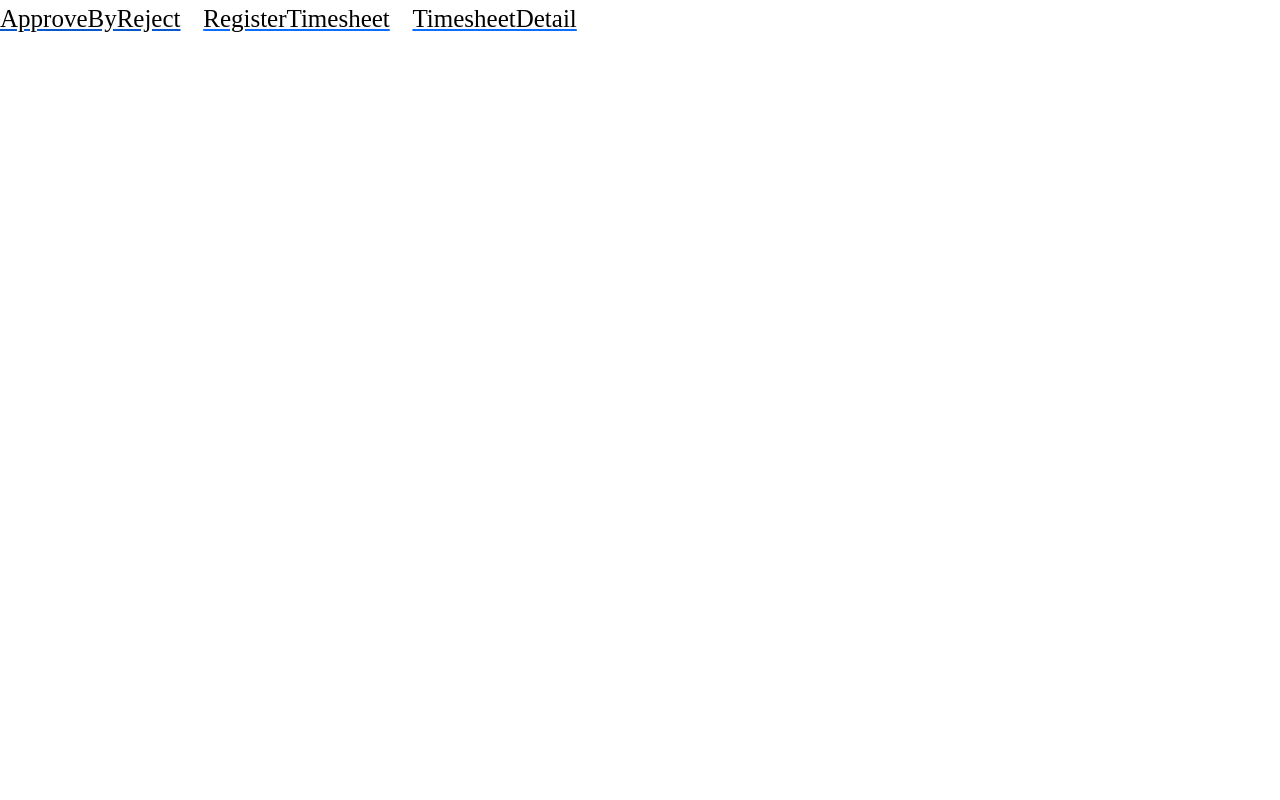
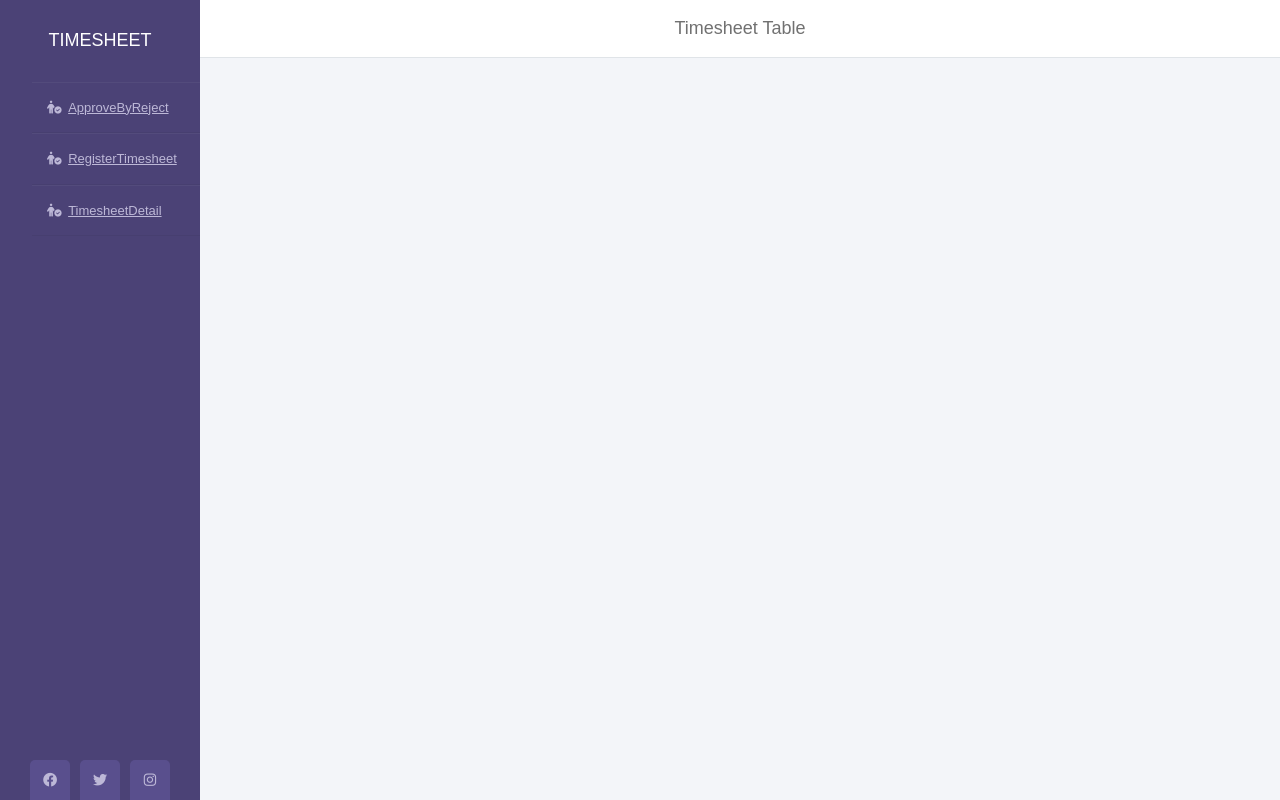
Before and after one commit to Binary-Training/Timesheet-UI, a React (Create React App) app: page / in a window 1280 px wide. Built offline with nearby package versions, Linux system fonts and the light colour scheme.

Commit message:
add files

```diff
--- a/public/index.html
+++ b/public/index.html
@@ -1,14 +1,12 @@
 <!DOCTYPE html>
 <html lang="en">
+
 <head>
   <meta charset="utf-8" />
   <link rel="icon" href="%PUBLIC_URL%/favicon.ico" />
   <meta name="viewport" content="width=device-width, initial-scale=1" />
   <meta name="theme-color" content="#000000" />
-    <meta
-      name="description"
-      content="Web site created using create-react-app"
-    />
+  <meta name="description" content="Web site created using create-react-app" />
   <link rel="apple-touch-icon" href="%PUBLIC_URL%/logo192.png" />
   <!--
       manifest.json provides metadata used when your web app is installed on a
@@ -17,18 +15,14 @@
   <link rel="manifest" href="%PUBLIC_URL%/manifest.json" />
 
   <!-- Bootstrap CDN  -->
-    <link
-      href="https://cdn.jsdelivr.net/npm/bootstrap@5.1.3/dist/css/bootstrap.min.css"
-      rel="stylesheet"
-      integrity="sha384-1BmE4kWBq78iYhFldvKuhfTAU6auU8tT94WrHftjDbrCEXSU1oBoqyl2QvZ6jIW3"
-      crossorigin="anonymous"
-    />
+  <link href="https://cdn.jsdelivr.net/npm/bootstrap@5.1.3/dist/css/bootstrap.min.css" rel="stylesheet"
+    integrity="sha384-1BmE4kWBq78iYhFldvKuhfTAU6auU8tT94WrHftjDbrCEXSU1oBoqyl2QvZ6jIW3" crossorigin="anonymous" />
+  <link rel="stylesheet" href="https://cdnjs.cloudflare.com/ajax/libs/font-awesome/6.1.1/css/all.min.css"
+    integrity="sha512-KfkfwYDsLkIlwQp6LFnl8zNdLGxu9YAA1QvwINks4PhcElQSvqcyVLLD9aMhXd13uQjoXtEKNosOWaZqXgel0g=="
+    crossorigin="anonymous" referrerpolicy="no-referrer" />
 
   <!-- Bootstrap Icon CDN  -->
-    <link
-      rel="stylesheet"
-      href="https://cdn.jsdelivr.net/npm/bootstrap-icons@1.8.1/font/bootstrap-icons.css"
-    />
+  <link rel="stylesheet" href="https://cdn.jsdelivr.net/npm/bootstrap-icons@1.8.1/font/bootstrap-icons.css" />
   <!--
       Notice the use of %PUBLIC_URL% in the tags above.
       It will be replaced with the URL of the `public` folder during the build.
@@ -55,10 +49,9 @@
       To create a production bundle, use `npm run build` or `yarn build`.
     -->
   <!-- Bootstrap CDN JS -->
-    <script
-      src="https://cdn.jsdelivr.net/npm/bootstrap@5.1.3/dist/js/bootstrap.bundle.min.js"
+  <script src="https://cdn.jsdelivr.net/npm/bootstrap@5.1.3/dist/js/bootstrap.bundle.min.js"
     integrity="sha384-ka7Sk0Gln4gmtz2MlQnikT1wXgYsOg+OMhuP+IlRH9sENBO0LRn5q+8nbTov4+1p"
-      crossorigin="anonymous"
-    ></script>
+    crossorigin="anonymous"></script>
 </body>
+
 </html>
--- a/src/App.css
+++ b/src/App.css
@@ -1,9 +1,12 @@
 @import url('https://fonts.googleapis.com/css2?family=Poppins:wght@200;300;400;500;600;700;800&display=swap');
 
-* {
+*{
   margin: 0;
   padding: 0;
   box-sizing: border-box;
+  list-style: none;
+  text-decoration: none;
+  font-family: 'Josefin Sans', sans-serif;
 }
 
 .extra{
@@ -156,6 +159,10 @@ body {
   width: 100px;
 }
 
+.righter{
+  padding-left:205px ;
+}
+
 .button {
   width: 110px;
   height: 40px;
@@ -179,3 +186,87 @@ body {
   color: #6c5ce7;
   border: 1px solid #dfe6e9;
 }
+
+body{
+  background: #f3f5f9;
+}
+
+.wrapper{
+  display: flex;
+  position: relative;
+}
+
+.wrapper .sidebar{
+  position: fixed;
+  width: 200px;
+  height: 100%;
+  background: #4b4276;
+  padding: 30px 0;
+}
+
+.wrapper .sidebar h2{
+  color: #fff;
+  text-transform: uppercase;
+  text-align: center;
+  margin-bottom: 30px;
+  font-size: 18px;
+}
+
+.wrapper .sidebar ul li{
+  padding: 15px;
+  border-bottom: 1px solid rgba(0,0,0,0.05);
+  border-top: 1px solid rgba(225,225,225,0.05);
+  font-size: 13px;
+}
+
+.wrapper .sidebar ul li a{
+  color: #bdb8d7;
+  display: block;
+}
+
+.wrapper .sidebar ul li a .fas{
+  width: 25px;
+}
+
+.wrapper .sidebar ul li:hover{
+  background: #594f8d;
+}
+
+.wrapper .sidebar ul li:hover a{
+  color: #fff;
+}
+
+.wrapper .sidebar .social_media{
+  position: absolute;
+  bottom: 0;
+  left: 50%;
+  transform: translateX(-50%);
+  display: flex;
+}
+
+.wrapper .sidebar .social_media a{
+  display: block;
+  width: 40px;
+  background: #594f8d;
+  height: 40px;
+  line-height: 40px;
+  text-align: center;
+  margin: 0 5px;
+  color: #bdb8d7;
+  border-top-right-radius: 5px;
+  border-top-left-radius: 5px;
+}
+
+.wrapper .main_content{
+  width: 100%;
+  margin-left: 200px;
+}
+
+.wrapper .main_content .headers{
+  padding: 15px;
+  background: #fff;
+  color: #717171;
+  border-bottom: 1px solid #e0e4e8;
+  text-align: center;
+  font-size: 18px;
+}
--- a/src/App.js
+++ b/src/App.js
@@ -1,14 +1,14 @@
 import './App.css';
-import ApproveByReject from './Components/Reject/ApproveByReject';
-import RegisterTimesheet from './Components/Reject/RegisterTimesheet';
-import TimesheetDetail from './Components/Reject/TimesheetDetail';
-import Header from './Components/Reject/Header';
+import ApproveByReject from './Components/Reject/Pages/ApproveByReject';
+import RegisterTimesheet from './Components/Reject/Pages/RegisterTimesheet';
+import TimesheetDetail from './Components/Reject/Pages/TimesheetDetail';
 import { Routes, Route } from 'react-router-dom';
+import SideNav from './Components/SideNav';
 
 function App() {
   return (
     <div>
-      <Header />
+      <SideNav />
       <Routes>
         <Route path="/ApproveByReject" element={<ApproveByReject />} />
         <Route path="/RegisterTimesheet" element={<RegisterTimesheet />} />
--- a/src/Components/Reject/Header.js
+++ /dev/null
@@ -1,18 +0,0 @@
-import React from "react";
-
-import { Link } from "react-router-dom";
-
-function Header(){
-    return(
-        <div className="header">
-        <Link to="ApproveByReject"><p>ApproveByReject</p></Link>
-        &nbsp;&nbsp;&nbsp;&nbsp;&nbsp;&nbsp;
-        <Link to="RegisterTimesheet"><p>RegisterTimesheet</p></Link>
-        &nbsp;&nbsp;&nbsp;&nbsp;&nbsp;&nbsp;
-        <Link to="TimesheetDetail"><p>TimesheetDetail</p></Link>
-        &nbsp;&nbsp;&nbsp;&nbsp;&nbsp;&nbsp;
-        </div>
-    )
-}
-
-export default Header;
--- /dev/null
+++ b/src/Components/SideNav.js
@@ -0,0 +1,28 @@
+import React from "react";
+import { Link } from "react-router-dom";
+
+function SideNav() {
+    return (
+        <div className="wrapper">
+            <div className="sidebar">
+                <h2>Timesheet</h2>
+                <ul>
+                    <li><Link to="ApproveByReject"><i class="fa-solid fa-person-circle-check">&nbsp;&nbsp;</i>ApproveByReject</Link></li>
+                    <li><Link to="RegisterTimesheet"><i class="fa-solid fa-person-circle-check">&nbsp;&nbsp;</i>RegisterTimesheet</Link></li>
+                    <li><Link to="Timesheetdetail"><i class="fa-solid fa-person-circle-check">&nbsp;&nbsp;</i>TimesheetDetail</Link></li>
+                </ul>
+
+                <div className="social_media">
+                    <a href="#"><i class="fa-brands fa-facebook"></i></a>
+                    <a href="#"><i class="fa-brands fa-twitter"></i></a>
+                    <a href="#"><i class="fa-brands fa-instagram"></i></a>
+                </div>
+            </div>
+            <div className="main_content">
+                <div className="headers">Timesheet Table</div>
+            </div>
+        </div>
+    )
+}
+
+export default SideNav;
```
Also changed, not shown: src/Components/Reject/Pages/ApproveByReject.js (renamed from src/Components/Reject/ApproveByReject.js), src/Components/Reject/Pages/RegisterTimesheet.js (renamed from src/Components/Reject/RegisterTimesheet.js), src/Components/Reject/Pages/TimesheetDetail.js (renamed from src/Components/Reject/TimesheetDetail.js). Lines whose indentation alone changed are shown as unchanged.
